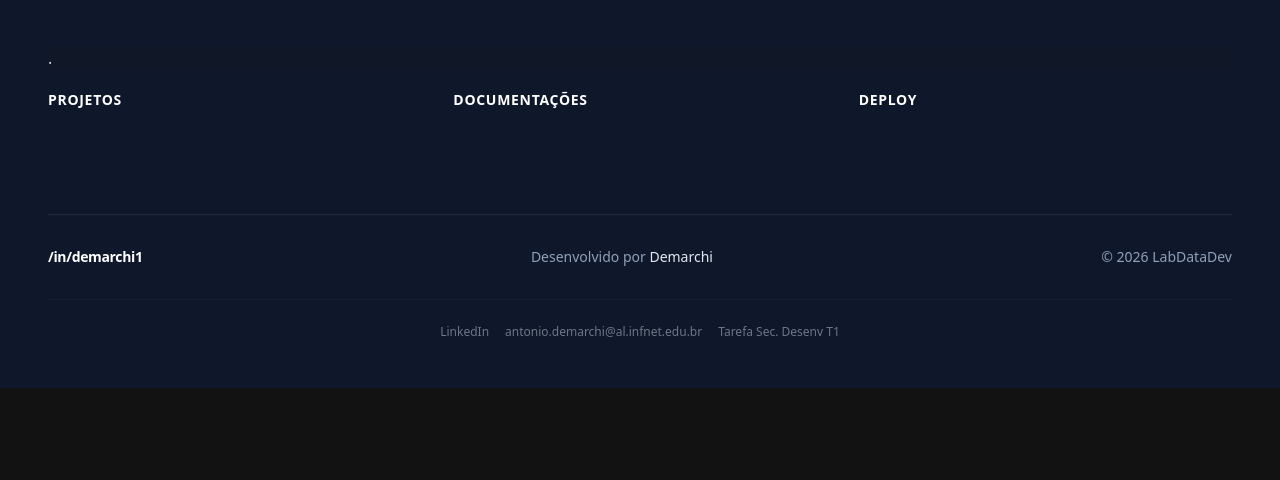
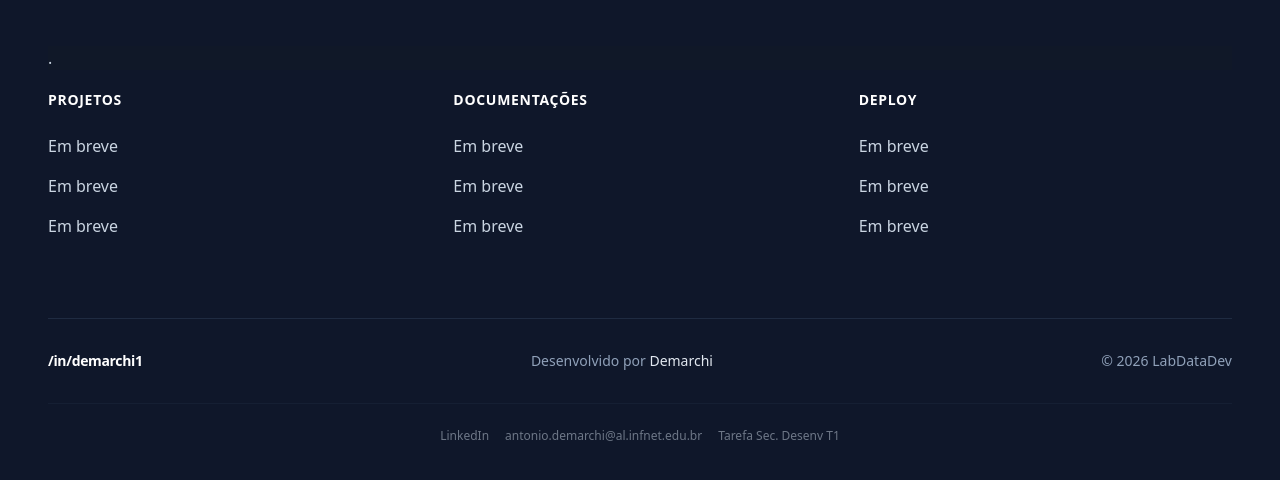
Before and after one commit to DemarchiWorking/portfolio-react-next, a Next.js app: page / in a window 1280 px wide. Shown: the part 4161-4641 px from the top of the page. Before the commit the page ends 4549 px from the top, so only its background shows below. Built offline with nearby package versions, Linux system fonts and the light colour scheme; no server answers.

Commit message:
fix: correcoes remarketing
Correcoes Remarketing

```diff
--- /dev/null
+++ b/src/app/head.tsx
@@ -0,0 +1,31 @@
+export default function Head() {
+  return (
+    <>
+      <script
+        dangerouslySetInnerHTML={{
+          __html: `
+            (function () {
+              window.dataLayer = window.dataLayer || [];
+              function gtag(){dataLayer.push(arguments);}
+
+              var _consent = null;
+              try {
+                _consent = window.localStorage.getItem('lgpd_consent');
+              } catch(e){}
+
+              var _state = _consent === 'accepted' ? 'granted' : 'denied';
+
+              gtag('consent', 'default', {
+                ad_storage: _state,
+                analytics_storage: _state,
+                ad_user_data: _state,
+                ad_personalization: _state,
+                wait_for_update: _consent === null ? 2000 : 0
+              });
+            })();
+          `,
+        }}
+      />
+    </>
+  )
+}
--- a/src/app/layout.tsx
+++ b/src/app/layout.tsx
@@ -50,20 +50,6 @@ export default function RootLayout({ children }: { children: React.ReactNode })
        * para que o GTM não dispare nenhuma tag de publicidade sem permissão.
        * Compatível com LGPD e Google Consent Mode v2 (Março 2024+).
        */}
-      <Script id="consent-init" strategy="beforeInteractive">{`
-        window.dataLayer = window.dataLayer || [];
-        function gtag(){dataLayer.push(arguments);}
-        var _consent = null;
-        try { _consent = localStorage.getItem('lgpd_consent'); } catch(e){}
-        var _state = _consent === 'accepted' ? 'granted' : 'denied';
-        gtag('consent', 'default', {
-          ad_storage:         _state,
-          analytics_storage:  _state,
-          ad_user_data:       _state,
-          ad_personalization: _state,
-          wait_for_update:    _consent === null ? 2000 : 0
-        });
-      `}</Script>
 
       {/* GTM — carrega de forma lazy, respeita o consent acima */}
       {GTM_ID && <GoogleTagManager gtmId={GTM_ID} />}
--- a/src/components/organisms/Footer/footer.tsx
+++ b/src/components/organisms/Footer/footer.tsx
@@ -1,7 +1,7 @@
 "use client";
 
 import Image from "next/image";
-import { ThemeToggle } from "@/components/molecules/theme-toggle"; // Adjust path if needed
+import { ThemeToggle } from "@/components/molecules/theme-toggle";
 
 export const Footer = () => {
   const currentYear = new Date().getFullYear();
@@ -26,43 +26,67 @@ export const Footer = () => {
 
   return (
     <footer className="bg-[#0f172a] text-slate-300 py-12 px-6 md:px-12 font-sans">
- <div className="bg-blue-700 dark:bg-gray-900"> .</div>
-  <div className="max-w-7xl pt-5 mx-auto">
-        {/* Seção Principal de Links */}
+      <div className="bg-blue-700 dark:bg-gray-900">.</div>
+
+      <div className="max-w-7xl pt-5 mx-auto">
+
+        {/* LINKS */}
         <div className="grid grid-cols-1 sm:grid-cols-2 md:grid-cols-3 gap-8 pb-12">
+
+          {/* PLATAFORMA */}
           <div>
-            <h3 className="text-white font-bold tracking-wider uppercase text-sm mb-6">Projetos</h3>
+            <h3 className="text-white font-bold tracking-wider uppercase text-sm mb-6">
+              Projetos
+            </h3>
+
             <ul className="space-y-4">
-              {footerNavigation.plataforma.map((item) => (
-                <li key={item.name}>
-                  <a href={item.href} className="hover:text-white transition-colors duration-200">
-                    {item.name}
+              {footerNavigation.plataforma.map((item, index) => (
+                <li key={`${item.name || "plataforma"}-${index}`}>
+                  <a
+                    href={item.href}
+                    className="hover:text-white transition-colors duration-200"
+                  >
+                    {item.name || "Em breve"}
                   </a>
                 </li>
               ))}
             </ul>
           </div>
 
+          {/* PRODUTOS */}
           <div>
-            <h3 className="text-white font-bold tracking-wider uppercase text-sm mb-6">Documentações</h3>
+            <h3 className="text-white font-bold tracking-wider uppercase text-sm mb-6">
+              Documentações
+            </h3>
+
             <ul className="space-y-4">
-              {footerNavigation.produtos.map((item) => (
-                <li key={item.name}>
-                  <a href={item.href} className="hover:text-white transition-colors duration-200">
-                    {item.name}
+              {footerNavigation.produtos.map((item, index) => (
+                <li key={`${item.name || "produtos"}-${index}`}>
+                  <a
+                    href={item.href}
+                    className="hover:text-white transition-colors duration-200"
+                  >
+                    {item.name || "Em breve"}
                   </a>
                 </li>
               ))}
             </ul>
           </div>
 
+          {/* SOBRE */}
           <div>
-            <h3 className="text-white font-bold tracking-wider uppercase text-sm mb-6">Deploy</h3>
+            <h3 className="text-white font-bold tracking-wider uppercase text-sm mb-6">
+              Deploy
+            </h3>
+
             <ul className="space-y-4">
-              {footerNavigation.sobre.map((item) => (
-                <li key={item.name}>
-                  <a href={item.href} className="hover:text-white transition-colors duration-200">
-                    {item.name}
+              {footerNavigation.sobre.map((item, index) => (
+                <li key={`${item.name || "sobre"}-${index}`}>
+                  <a
+                    href={item.href}
+                    className="hover:text-white transition-colors duration-200"
+                  >
+                    {item.name || "Em breve"}
                   </a>
                 </li>
               ))}
@@ -70,32 +94,54 @@ export const Footer = () => {
           </div>
         </div>
 
-        {/* Linha Divisória */}
-        <div className="border-t border-slate-700/50 my-8"></div>
+        {/* DIVISOR */}
+        <div className="border-t border-slate-700/50 my-8" />
 
-        {/* Rodapé Inferior */}
+        {/* FOOTER INFO */}
         <div className="flex flex-col md:flex-row justify-between items-center gap-6 text-sm text-slate-400">
+
           <div className="flex items-center gap-2">
-            {/* Logo placeholder - substitua pelo seu componente de imagem */}
             <div className="flex items-center space-x-2">
-              <span className="font-bold text-white tracking-tight"> /in/demarchi1</span>
+              <span className="font-bold text-white tracking-tight">
+                /in/demarchi1
+              </span>
             </div>
           </div>
 
           <div className="text-center md:text-left">
-            <p>Desenvolvido por <span className="text-slate-200">Demarchi</span></p>
+            <p>
+              Desenvolvido por <span className="text-slate-200">Demarchi</span>
+            </p>
           </div>
 
           <div>
-            <p> © {currentYear} LabDataDev</p>
+            <p>© {currentYear} LabDataDev</p>
           </div>
         </div>
 
-        {/* Seção de Contatos/Links Extras (Seu conteúdo original) */}
+        {/* LINKS EXTRAS */}
         <div className="mt-8 pt-6 border-t border-slate-800 text-xs flex flex-wrap gap-4 justify-center opacity-50 hover:opacity-100 transition-opacity">
-          <a href="http://www.linkedin.com/in/demarchi1" target="_blank" className="hover:underline">LinkedIn</a>
+
+          <a
+            href="http://www.linkedin.com/in/demarchi1"
+            target="_blank"
+            rel="noopener noreferrer"
+            className="hover:underline"
+          >
+            LinkedIn
+          </a>
+
           <span>antonio.demarchi@al.infnet.edu.br</span>
-          <a href="https://www.youtube.com/watch?v=jwkgTZLigQ0" target="_blank" className="hover:underline">Tarefa Sec. Desenv T1</a>
+
+          <a
+            href="https://www.youtube.com/watch?v=jwkgTZLigQ0"
+            target="_blank"
+            rel="noopener noreferrer"
+            className="hover:underline"
+          >
+            Tarefa Sec. Desenv T1
+          </a>
+
         </div>
       </div>
     </footer>
```
